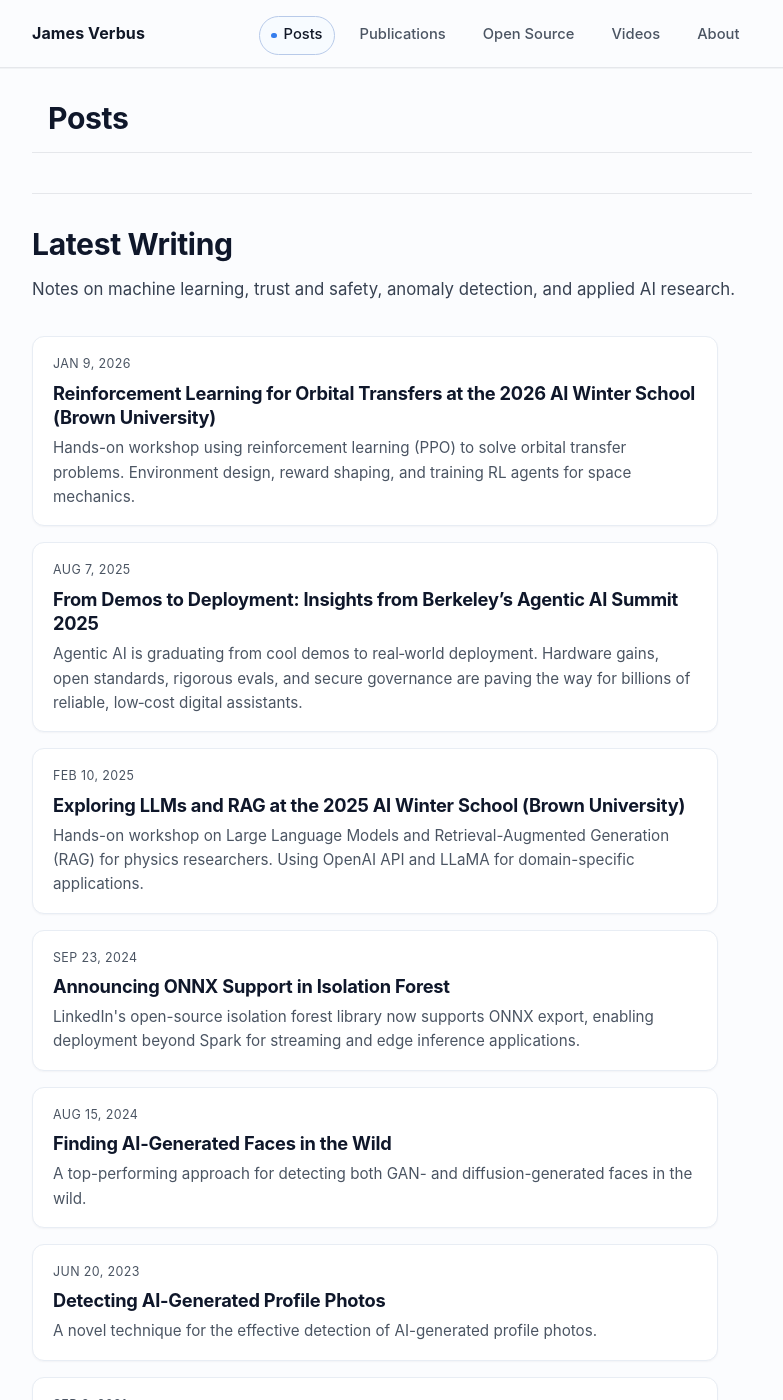
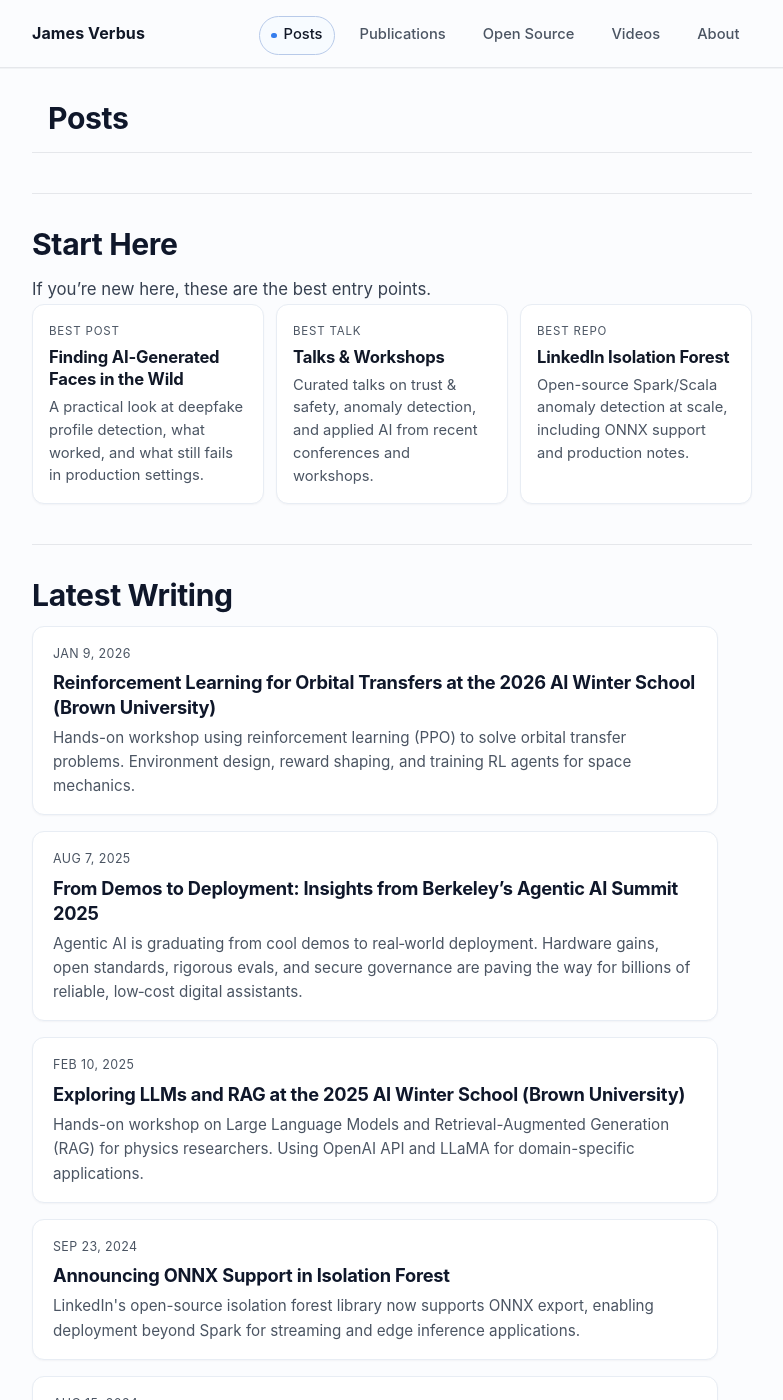
Before and after one commit to jverbus/jverbus.github.io, a Jekyll site: the page built from index.md, in a window 1280 px wide and 1400 px high. Shown: the whole window, without its empty margins (248-1031 px from the left). Built offline with Jekyll 4.4.1, drawn with Linux system fonts in a browser that asks for light colours.

Commit message:
feat: add homepage Start Here module

```diff
--- a/assets/css/modern.css
+++ b/assets/css/modern.css
@@ -416,9 +416,63 @@ video {
 }
 
 .home-intro {
-  margin-bottom: var(--space-8);
+  margin-bottom: var(--space-5);
   color: var(--text-muted);
   font-size: 1.02rem;
+}
+
+.start-here-grid {
+  display: grid;
+  grid-template-columns: repeat(3, minmax(0, 1fr));
+  gap: var(--space-3);
+  width: 100%;
+  max-width: var(--max-content);
+  margin-bottom: var(--space-9);
+}
+
+.start-here-card {
+  border: 1px solid #e8edf4;
+  border-radius: 12px;
+  background: var(--surface);
+  padding: 0.95rem 1rem;
+  box-shadow: 0 1px 2px rgba(16, 24, 40, 0.04);
+  transition: transform 160ms ease, box-shadow 180ms ease, border-color 180ms ease;
+}
+
+.start-here-card:hover {
+  transform: translateY(-1px);
+  border-color: #dce5f0;
+  box-shadow: 0 9px 20px rgba(15, 23, 42, 0.08);
+}
+
+.start-here-kicker {
+  margin: 0 0 0.3rem;
+  font-size: 0.72rem;
+  letter-spacing: 0.07em;
+  text-transform: uppercase;
+  color: var(--text-muted);
+}
+
+.start-here-title {
+  margin: 0 0 0.35rem;
+  font-size: 1.04rem;
+  line-height: 1.35;
+}
+
+.start-here-title a {
+  color: var(--text);
+  text-decoration: none;
+}
+
+.start-here-title a:hover {
+  color: var(--accent-hover);
+}
+
+.start-here-description {
+  margin: 0;
+  color: var(--text-muted);
+  font-size: 0.92rem;
+  line-height: 1.55;
 }
 
 .post-list {
@@ -794,6 +848,20 @@ video {
     margin-bottom: 0.15rem;
   }
 
+  .start-here-grid {
+    grid-template-columns: 1fr;
+    gap: var(--space-2);
+    margin-bottom: var(--space-7);
+  }
+
+  .start-here-card {
+    padding: 0.85rem 0.9rem;
+  }
+
+  .start-here-title {
+    font-size: 0.98rem;
+  }
+
   .post-list-item {
     padding: var(--space-4);
   }
@@ -975,6 +1043,16 @@ video {
     box-shadow: 0 8px 18px rgba(2, 6, 23, 0.45);
   }
 
+  .start-here-card {
+    border-color: #2a3953;
+    box-shadow: none;
+  }
+
+  .start-here-card:hover {
+    border-color: #3a4f71;
+    box-shadow: 0 8px 18px rgba(2, 6, 23, 0.45);
+  }
+
   .post-list-item.card-clickable:focus-within,
   .page-publications .entry-content > ul > li.card-clickable:focus-within {
     border-color: #4f6b95;
--- a/index.md
+++ b/index.md
@@ -5,9 +5,29 @@ description: "Personal website of James Verbus - Senior Staff Software Engineer
 ---
 {% include JB/setup %}
 
+## Start Here
+
+<p class="home-intro">If you’re new here, these are the best entry points.</p>
+
+<div class="start-here-grid" role="list">
+  <article class="start-here-card" role="listitem">
+    <p class="start-here-kicker">Best post</p>
+    <h3 class="start-here-title"><a href="/2024/08/15/finding-ai-generated-faces-in-the-wild/">Finding AI-Generated Faces in the Wild</a></h3>
+    <p class="start-here-description">A practical look at deepfake profile detection, what worked, and what still fails in production settings.</p>
+  </article>
+  <article class="start-here-card" role="listitem">
+    <p class="start-here-kicker">Best talk</p>
+    <h3 class="start-here-title"><a href="/videos/">Talks & Workshops</a></h3>
+    <p class="start-here-description">Curated talks on trust & safety, anomaly detection, and applied AI from recent conferences and workshops.</p>
+  </article>
+  <article class="start-here-card" role="listitem">
+    <p class="start-here-kicker">Best repo</p>
+    <h3 class="start-here-title"><a href="/open-source/">LinkedIn Isolation Forest</a></h3>
+    <p class="start-here-description">Open-source Spark/Scala anomaly detection at scale, including ONNX support and production notes.</p>
+  </article>
+</div>
+
 ## Latest Writing
-
-<p class="home-intro">Notes on machine learning, trust and safety, anomaly detection, and applied AI research.</p>
 
 <div class="post-list" role="list">
   {% for post in site.posts limit:8 %}
```
